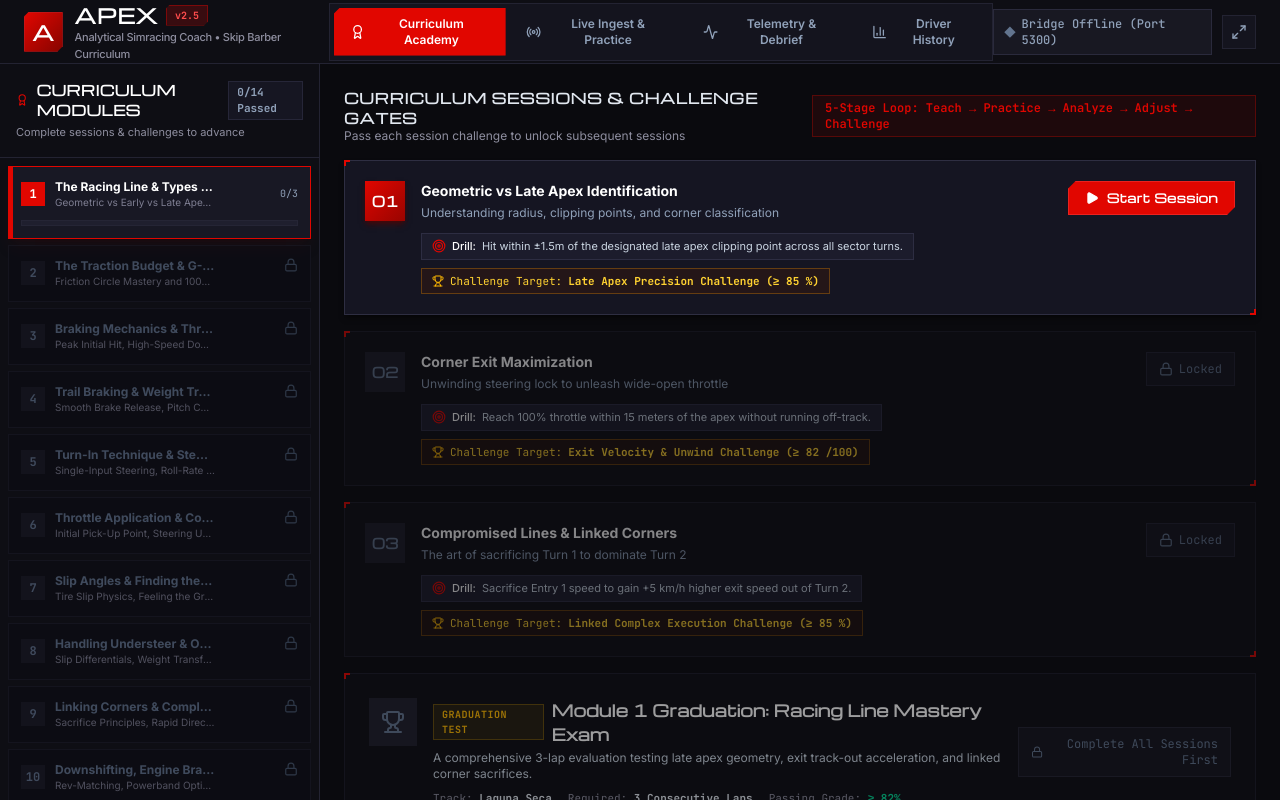
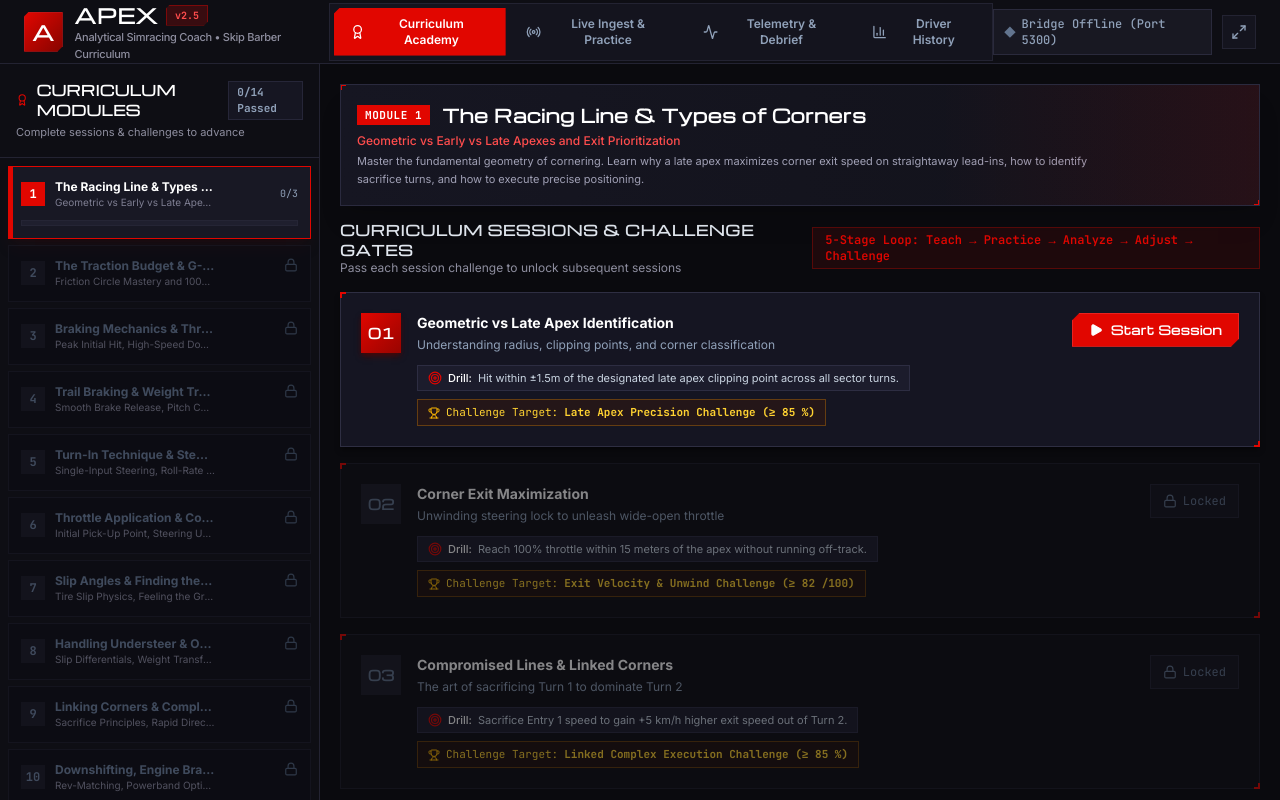
Before and after one commit to mindcoder9033/APEX-v2.5, a React (Vite) app: page / in a window 1280 px wide. Built offline with nearby package versions, Linux system fonts and the light colour scheme; no server answers; a web font is replaced by a local one.

Commit message:
Minor issues

```diff
--- a/src/components/curriculum/CurriculumTree.tsx
+++ b/src/components/curriculum/CurriculumTree.tsx
@@ -1,4 +1,4 @@
-import React, { useState, useEffect } from 'react';
+import React, { useState } from 'react';
 import { Module, Session, UserProgressState } from '../../types/curriculum';
 import {
   Lock, CheckCircle2, ChevronRight, Award, Trophy, Play,
@@ -19,20 +19,6 @@
   onStartGraduationTest
 }) => {
   const [selectedModuleId, setSelectedModuleId] = useState<string>(modules[0]?.id || 'mod-1');
-  const [isFullscreen, setIsFullscreen] = useState<boolean>(() => {
-    return typeof document !== 'undefined' ? Boolean(document.fullscreenElement) : false;
-  });
-
-  useEffect(() => {
-    const handleFullscreenChange = () => {
-      setIsFullscreen(Boolean(document.fullscreenElement));
-    };
-
-    document.addEventListener('fullscreenchange', handleFullscreenChange);
-    return () => {
-      document.removeEventListener('fullscreenchange', handleFullscreenChange);
-    };
-  }, []);
 
   const activeModule = modules.find(m => m.id === selectedModuleId) || modules[0];
   const isModuleUnlocked = (modId: string) => progress.unlockedModuleIds.includes(modId);
@@ -135,29 +121,36 @@
       </div>
 
       {/* Main Module Detail & Sessions Progression View */}
-      <div className="flex-1 overflow-y-auto p-5 sm:p-6 flex flex-col space-y-4">
-        {/* Module Header Banner - Only visible when APEX is in fullscreen mode */}
-        {isFullscreen && (
-          <div className="p-4 sm:p-5 bg-gradient-to-r from-[#161622] to-[#12121A] border border-[#2A2A3E] relative overflow-hidden shadow-xl hud-bracket transition-all">
+      <div className="flex-1 overflow-y-auto p-4 sm:p-5 flex flex-col space-y-3.5">
+        {/* Module Header Banner */}
+        <div className="p-3.5 sm:p-4 bg-gradient-to-r from-[#161622] to-[#12121A] border border-[#2A2A3E] relative overflow-hidden shadow-xl hud-bracket shrink-0">
           <div className="absolute right-0 top-0 bottom-0 w-80 bg-gradient-to-l from-[#E10600]/10 to-transparent pointer-events-none" />
 
-            <div className="flex flex-wrap items-center gap-2.5 mb-1.5">
-              <span className="bg-[#E10600] text-white text-[11px] font-mono font-bold px-2.5 py-0.5 uppercase tracking-wider">
+          <div className="flex flex-wrap items-center justify-between gap-2">
+            <div className="flex items-center space-x-3">
+              <span className="bg-[#E10600] text-white text-[11px] font-mono font-bold px-2 py-0.5 uppercase tracking-wider shrink-0">
                 Module {activeModule.moduleNumber}
               </span>
-              <span className="text-xs text-[#FF4D4D] font-medium">• {activeModule.tagline}</span>
+              <h1 className="text-base sm:text-lg font-display font-black text-white tracking-wide">
+                {activeModule.title}
+              </h1>
+            </div>
+
             {isModuleGraduated(activeModule.id) && (
-                <span className="bg-emerald-950 text-emerald-300 text-[10px] font-bold px-2.5 py-0.5 border border-emerald-500/40 flex items-center space-x-1 ml-auto">
+              <span className="bg-emerald-950 text-emerald-300 text-[10px] font-bold px-2 py-0.5 border border-emerald-500/40 flex items-center space-x-1 shrink-0">
                 <Trophy className="w-3 h-3 text-amber-400" />
                 <span>GRADUATED & CERTIFIED</span>
               </span>
             )}
           </div>
 
-            <h1 className="text-xl font-display font-black text-white tracking-wide">{activeModule.title}</h1>
-            <p className="text-xs text-[#A0A0B5] mt-1 max-w-3xl leading-relaxed">{activeModule.description}</p>
+          <p className="text-xs text-[#FF4D4D] font-medium mt-1">
+            {activeModule.tagline}
+          </p>
+          <p className="text-[11px] text-[#A0A0B5] mt-1 max-w-3xl leading-relaxed">
+            {activeModule.description}
+          </p>
         </div>
-        )}
 
         {/* Structured Sessions Progression List */}
         <div>
```
Also changed, not shown: 6 other files (tests, documents, lock files or other folders). Lines whose indentation alone changed are shown as unchanged.
